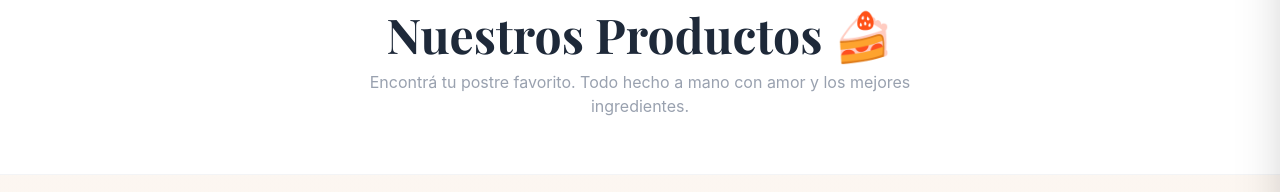
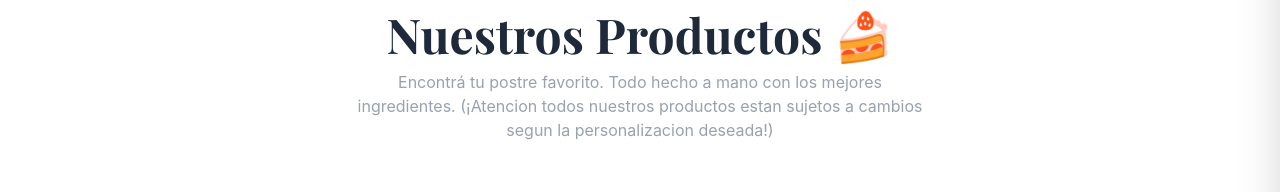
Before and after one commit to galoruiiz/eviscake, a React (Vite) app: page /productos in a window 1280 px wide. Shown: the part 243-435 px from the top of the page. Built offline with nearby package versions, Linux system fonts and the light colour scheme.

Commit message:
Revise product description for clarity and detail
Updated product description to include customization note.

```diff
--- a/src/pages/ProductsPage.tsx
+++ b/src/pages/ProductsPage.tsx
@@ -62,7 +62,7 @@ export default function ProductsPage({ onAdd }: ProductsPageProps) {
             Nuestros Productos 🍰
           </h1>
           <p className="text-gray-400 max-w-xl mx-auto">
-            Encontrá tu postre favorito. Todo hecho a mano con amor y los mejores ingredientes.
+            Encontrá tu postre favorito. Todo hecho a mano con los mejores ingredientes. (¡Atencion todos nuestros productos estan sujetos a cambios segun la personalizacion deseada!)
           </p>
         </div>
       </div>
```
